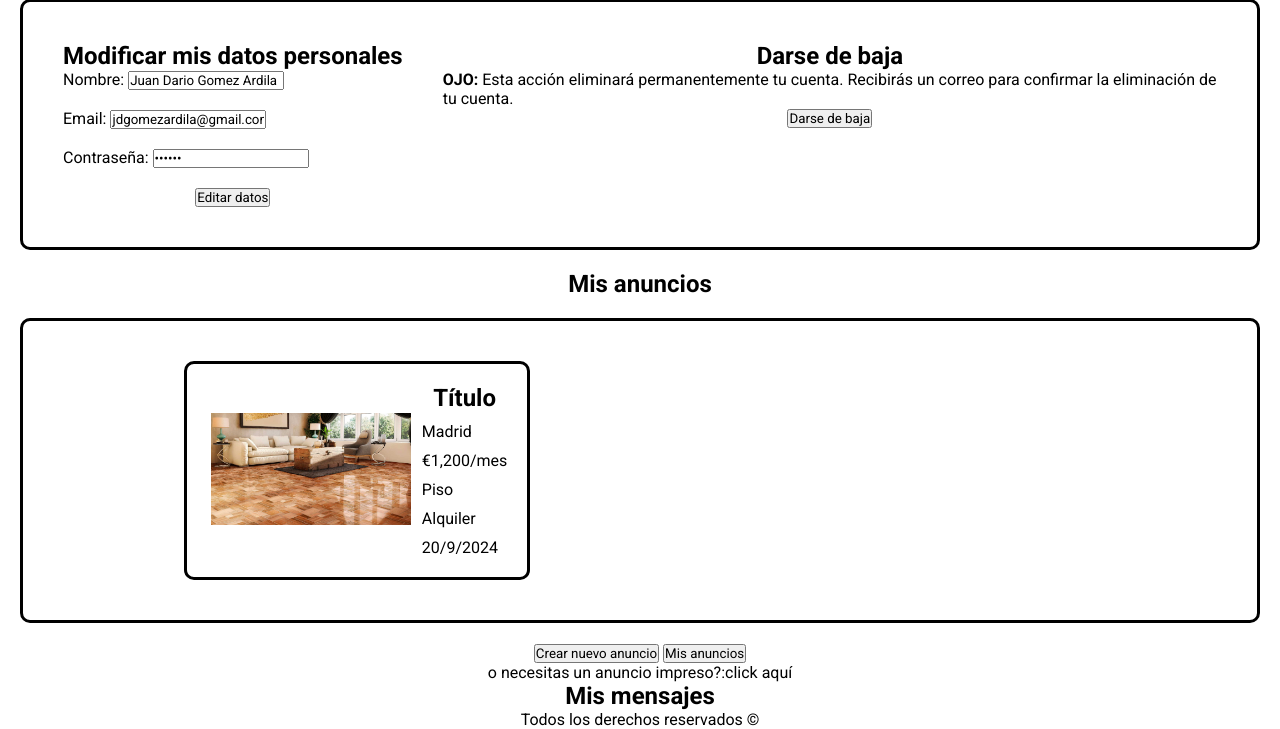
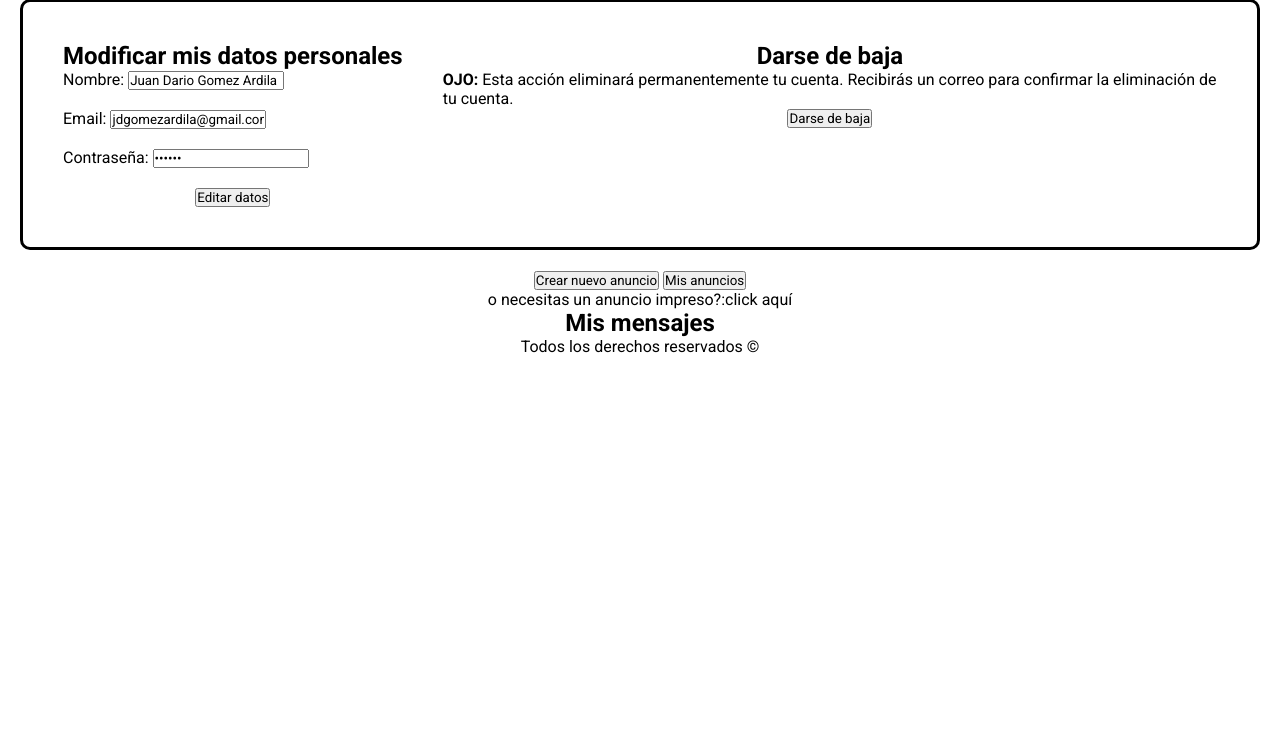
Before and after one commit to dariowest/daw, a PHP site: page /views/perfil.php in a window 1280 px wide. Shown: the part 190-919 px from the top of the page. After the commit the page ends 543 px from the top, so only its background shows below. Run offline with PHP 8.4, Linux system fonts and the light colour scheme; the visitor is signed in with stand-in values (Sample User, id 1).

Commit message:
Cambios finales

```diff
--- a/index.php
+++ b/index.php
@@ -82,7 +82,7 @@
     <?php
     if (isset($_SESSION['usu'])) {
     ?>
-      <div>
+      <div style="margin-left: 150px;">
         <h3>Datos del registro:</h3>
         <p><strong>Nombre de usuario:</strong> <?php echo $_SESSION['usu']; ?></p>
       </div>
--- a/views/anuncio.php
+++ b/views/anuncio.php
@@ -7,6 +7,7 @@
   <link rel="stylesheet" href="../styles/global.css" />
   <link rel="stylesheet" href="../styles/estilo-estandar.css" title="Estilo principal" />
   <link rel="stylesheet" href="../styles/anuncio.css" />
+  <link rel="stylesheet" href="https://cdnjs.cloudflare.com/ajax/libs/font-awesome/6.0.0-beta3/css/all.min.css" />
 </head>
 
 <body>
--- a/views/form_folleto.php
+++ b/views/form_folleto.php
@@ -142,14 +142,14 @@
             Seleccione el anuncio:
             <select name="anuncio" id="anuncio">
               <?php
-              $sql = "SELECT IdAnuncio, TAnuncio FROM anuncios";
+              $sql = "SELECT IdAnuncio, Titulo FROM anuncios where Usuario = ".$_SESSION['id_usuario'];
               $result = $conn->query($sql);
 
 
               if ($result->num_rows > 0) {
                 // output data of each row
                 while ($row = $result->fetch_assoc()) {
-                  echo '<option value="' . $row["IdAnuncio"] . '">' . $row["TAnuncio"] . '</option>';
+                  echo '<option value="' . $row["IdAnuncio"] . '">' . $row["Titulo"] . '</option>';
                 }
               } else {
                 echo '<option value="" disabled selected>No hay anuncios</option>';
--- a/views/perfil.php
+++ b/views/perfil.php
@@ -88,23 +88,6 @@ include '../controller/recordarme.php';
 
     <!-- Mis anuncios -->
 
-    <h2>Mis anuncios</h2>
-    <section id="mis_anuncios">
-      <article>
-        <figure>
-          <img src="../img/casa1.jpg" alt="Foto del anuncio 1" width="200" />
-        </figure>
-        <aside>
-          <h2><a href="anuncio.php?id=1">Título</a></h2>
-          <p>Madrid</p>
-          <p>€1,200/mes</p>
-          <p>Piso</p>
-          <p>Alquiler</p>
-          <p>20/9/2024</p>
-        </aside>
-      </article>
-    </section>
-
     <div id="nuevo">
       <div class="boton">
         <button><a href="crear_anuncio.php">Crear nuevo anuncio</a></button>
```
Also changed, not shown: views/anuncio_foto.php (+19 -11 lines), views/mis_anuncios.php (+17 -6 lines), controller/logout.php (line endings or trailing spaces).
